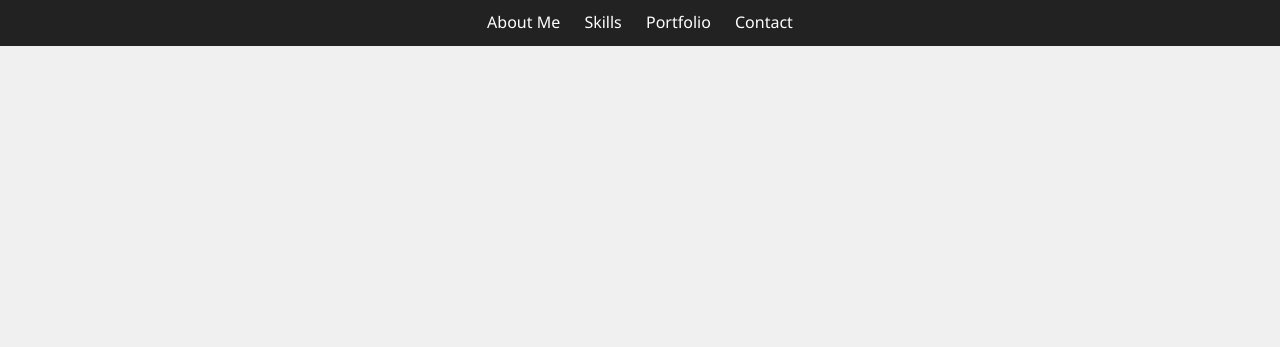
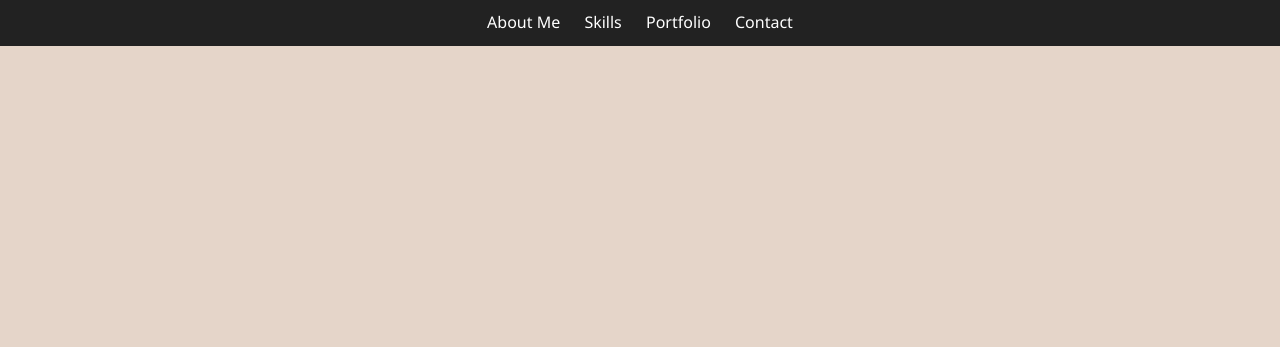
Before and after one commit to Wojtya/wojtya.github.io, a plain HTML site: page index.html in a window 1280 px wide. Shown: the top 347 px of the page. Drawn offline with Linux system fonts and the light colour scheme.

Commit message:
Update styles.css

```diff
--- a/styles.css
+++ b/styles.css
@@ -9,7 +9,7 @@
 body {
     font-family: 'Segoe UI', Tahoma, Geneva, Verdana, sans-serif; /* Change font family */
     line-height: 1.6;
-    background-color: #f0f0f0; /* Change background color to a lighter shade */
+    background-color: #e5d5c9; /* Change background color to a lighter shade */
 }
 
 .container {
@@ -84,4 +84,3 @@ h2 {
 }
 
 /* Add more styles as needed */
- Add more styles as needed */
```
